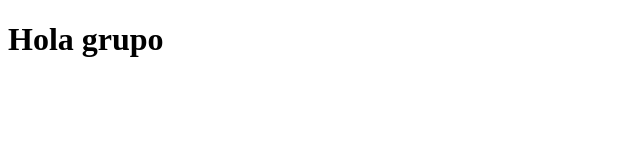
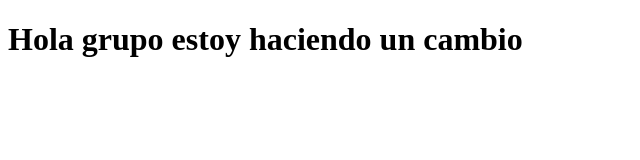
Before and after one commit to gabrielsc18/proyecto-prueba, a plain HTML site: page index.html in a window 1280 px wide. Shown: the whole page, without its empty margins (0-640 px from the left). Drawn offline with Linux system fonts and the light colour scheme.

Commit message:
Update index.html
cambie el titulo de la pagina

```diff
--- a/index.html
+++ b/index.html
@@ -4,6 +4,6 @@
 
     </head>
     <body>
-        <h1>Hola grupo</h1>
+        <h1>Hola grupo estoy haciendo un cambio</h1>
     </body>
 </html>
```
